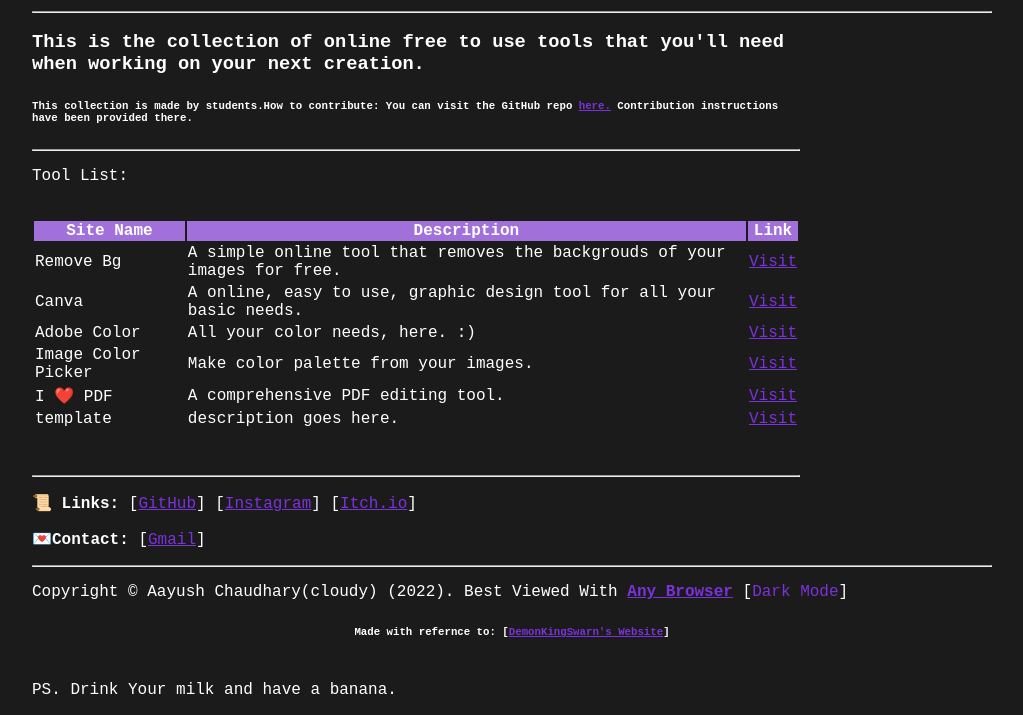
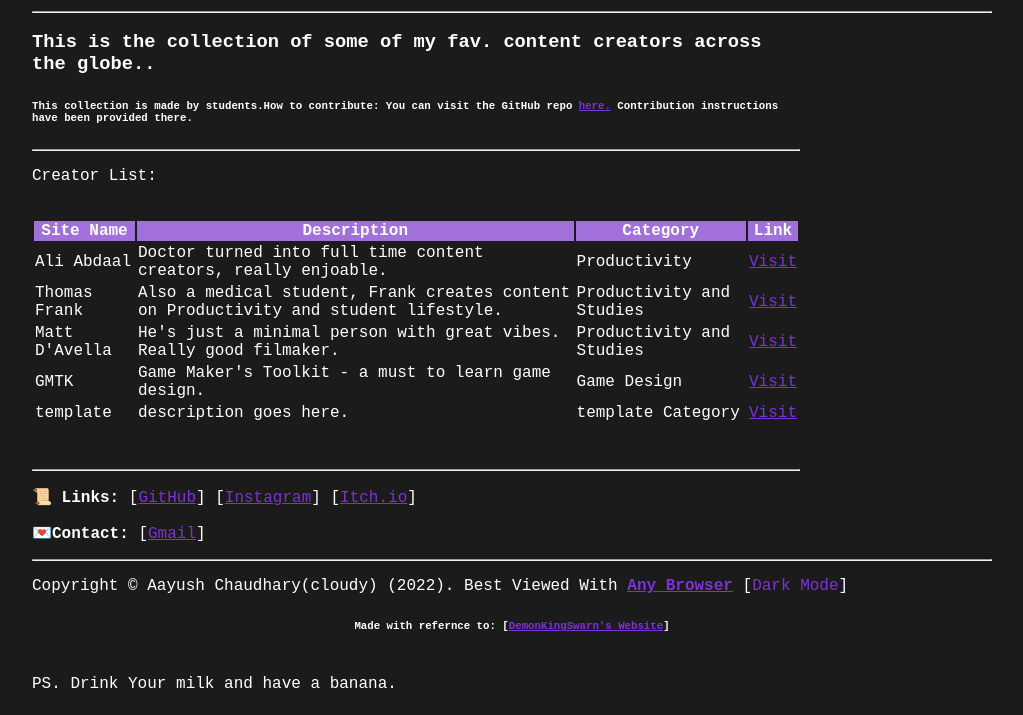
Before and after one commit to gamedevCloudy/content-club, a plain HTML site: page index.html in a window 1280 px wide. Shown: the part 90-805 px from the top of the page, without its empty margins (128-1151 px from the left). Drawn offline with Linux system fonts and the light colour scheme.

Commit message:
Template Pushed

```diff
--- a/index.html
+++ b/index.html
@@ -8,51 +8,53 @@
     <meta name = "viewport" content = "width=device-width, initial-scale=1.0">
 </head>
 <body>
-    <a href = "https://aayushakacloudy.is-a.dev/" class = "page-heading"><h1>online tools⚙️</h1>
+    <a href = "https://aayushakacloudy.is-a.dev/" class = "page-heading"><h1>content club 🤳🏻</h1>
     </a>
 
     <hr>
 
     <div class="content">
-        <h3>This is the collection of online free to use tools that you'll need when working on your next creation.</h3>
-        <h6 style="text-align: left;">This collection is made by students.How to contribute: You can visit the GitHub repo <a href="https://github.com/gamedevCloudy/online-tools">here.</a> Contribution instructions have been provided there.</h6>
+        <h3>This is the collection of some of my fav. content creators across the globe..</h3>
+        <h6 style="text-align: left;">This collection is made by students.How to contribute: You can visit the GitHub repo <a href="https://github.com/gamedevCloudy/content-club">here.</a> Contribution instructions have been provided there.</h6>
         <hr>
-        <p>Tool List: </p>
+        <p>Creator List: </p>
         <table>
             <tr class="light">
               <th>Site Name</th>
               <th>Description</th>
+              <th>Category</th>
               <th>Link</th>
             </tr>
             <tr>
-              <td>Remove Bg</td>
-              <td>A simple online tool that removes the backgrouds of your images for free.</td>
-              <td><a href="https://remove.bg" target="_blank">Visit</a></td>
+              <td>Ali Abdaal</td>
+              <td>Doctor turned into full time content creators, really enjoable.</td>
+              <td>Productivity</td>
+              <td><a href="https://www.youtube.com/c/aliabdaal" target="_blank">Visit</a></td>
             </tr>
             <br>
             <tr>
-              <td>Canva</td>
-              <td>A online, easy to use, graphic design tool for all your basic needs. </td>
-              <td><a href="https://canva.com"target="_blank">Visit</a></td>
+              <td>Thomas Frank</td>
+              <td>Also a medical student, Frank creates content on Productivity and student lifestyle.</td>
+              <td>Productivity and Studies</td>
+              <td><a href="https://www.youtube.com/c/Thomasfrank"target="_blank">Visit</a></td>
             </tr>
             <tr>
-                <td>Adobe Color</td>
-                <td>All your color needs, here. :) </td>
-                <td><a href="https://color.adobe.com" target="_blank">Visit</a></td>
+                <td>Matt D'Avella</td>
+                <td>He's just a minimal person with great vibes. Really good filmaker.</td>
+                <td>Productivity and Studies</td>
+                <td><a href="https://www.youtube.com/c/MattDAvella" target="_blank">Visit</a></td>
+
               </tr>
             <tr>
-                <td>Image Color Picker</td>
-                <td>Make color palette from your images.</td>
-                <td><a href="https://imagecolorpicker.com" target="_blank">Visit</a></td>
+                <td>GMTK</td>
+                <td>Game Maker's Toolkit - a must to learn game design.</td>
+                <td>Game Design</td>
+                <td><a href="https://youtube.com/c/MarkBrownGMT" target="_blank">Visit</a></td>
+
               </tr>
-            <tr>
-                <td>I ❤️ PDF</td>
-                <td>A comprehensive PDF editing tool.</td>
-                <td><a href="https://ilovepdf.com" target="_blank">Visit</a></td>
-              </tr>
-            <tr>
               <td>template</td>
               <td>description goes here.</td>
+              <td>template Category</td>
               <td><a href="" target="_blank">Visit</a></td>
                  <!-- add link here -->
             </tr>
```
